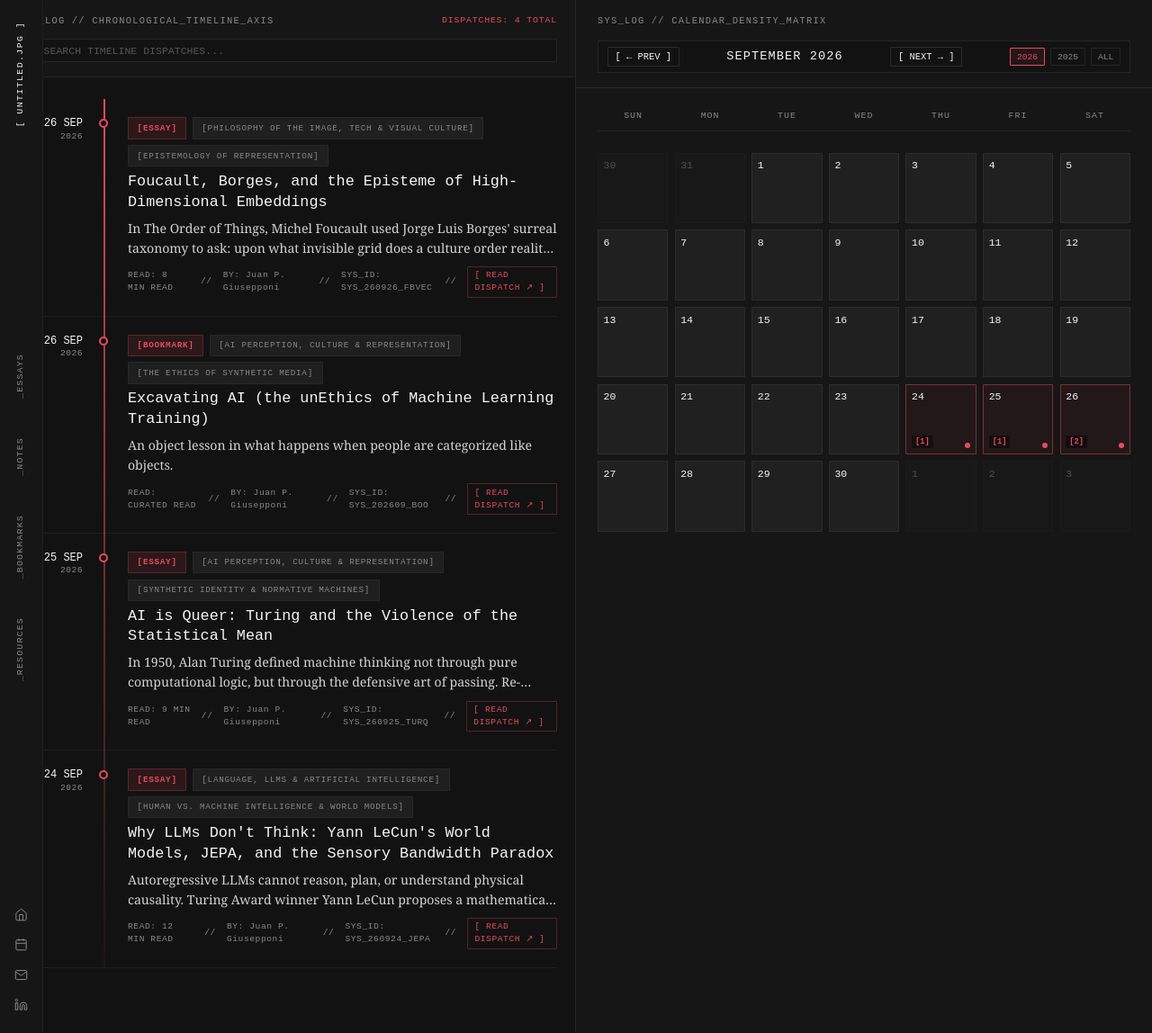
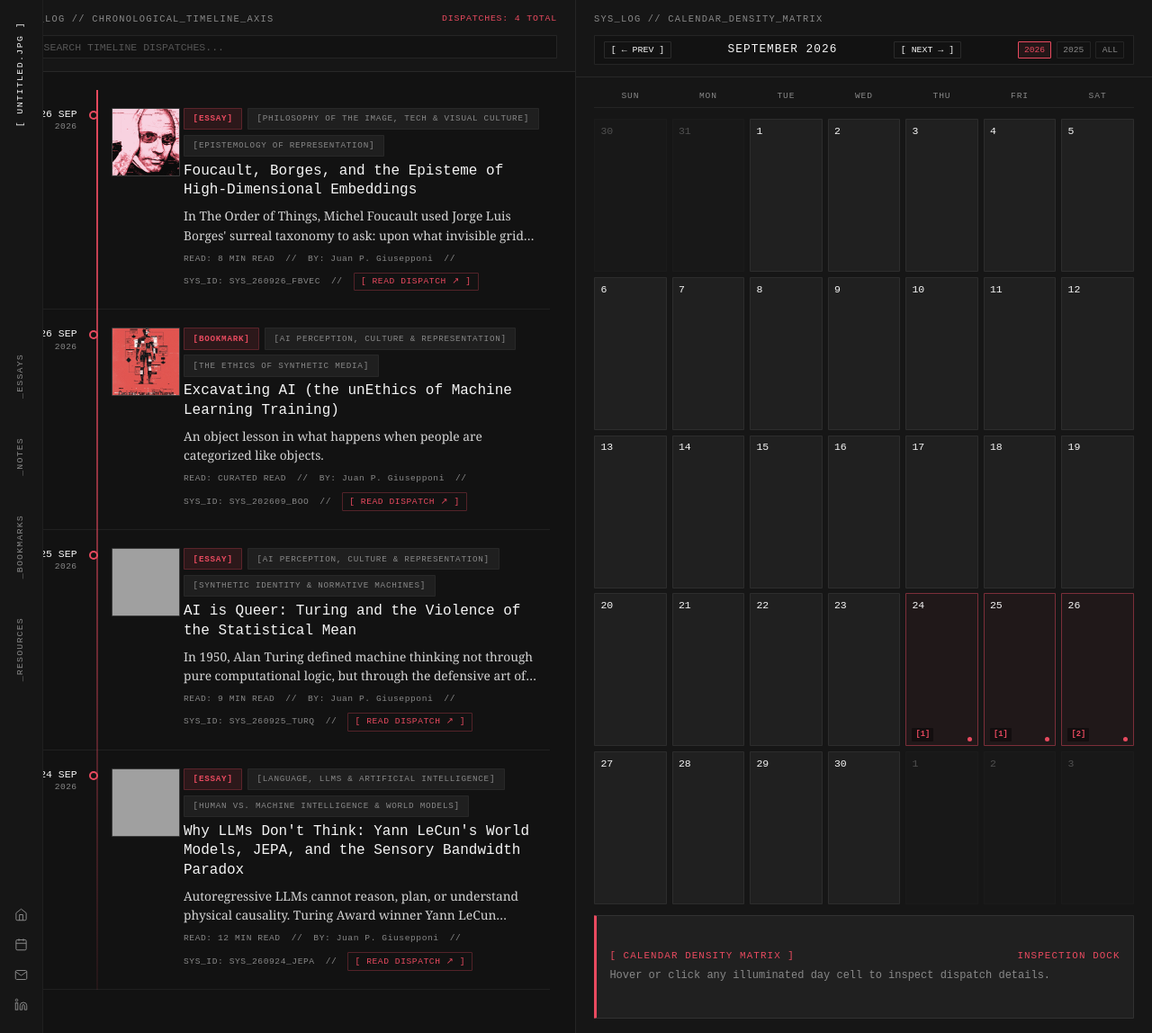
Before and after one commit to mynameisjpg/mynameisjpg, a Jekyll site: the page archive.html, which Jekyll copies as it is, in a window 1280 px wide. Shown: the whole page at 90% size. Built offline with Jekyll 4.4.1, drawn with Linux system fonts in a browser that asks for light colours; some web fonts are replaced; grey boxes are pictures that could not be loaded.

Commit message:
Refine archive.html timeline layout with dithered thumbnails and 100vh no-scroll calendar dock

```diff
--- a/archive.html
+++ b/archive.html
@@ -122,9 +122,9 @@
           <!-- Rendered dynamically by js/archive.js -->
         </div>
 
-        <!-- Interactive Hover Preview Card -->
-        <div class="calendar-hover-preview" id="calendar-hover-preview" style="display: none;">
-          <!-- Dynamically populated on hover -->
+        <!-- Fixed Height Inspection Dock (No Layout Shifting or Scrollbars) -->
+        <div class="calendar-fixed-preview-dock" id="calendar-hover-preview">
+          <!-- Dynamically populated by js/archive.js -->
         </div>
       </div>
     </section>
--- a/css/components/archive.css
+++ b/css/components/archive.css
@@ -1,8 +1,8 @@
 /* ==============================================================================
    UNTITLED.JPG — ARCHIVE COMPONENT STYLESHEET
    Supports 50-50 Split Layout:
-   - Left 50%: Vertical Timeline Spine with Date Nodes & List Items
-   - Right 50%: Interactive Calendar Matrix & Density Preview Surface
+   - Left 50%: Vertical Timeline Spine with Date Nodes, Thumbnails & List Items
+   - Right 50%: Interactive 100vh Calendar Matrix & Fixed Preview Dock
    ============================================================================== */
 
 /* Main Archive Shell Layout overrides */
@@ -27,12 +27,12 @@
 }
 
 .timeline-header-group {
-  padding: 1rem 1.25rem;
+  padding: 0.85rem 1.25rem;
   border-bottom: 1px solid var(--border-subtle, rgba(255, 255, 255, 0.08));
   background-color: var(--neutral-surface, #161616);
   display: flex;
   flex-direction: column;
-  gap: 0.75rem;
+  gap: 0.65rem;
   z-index: 10;
 }
 
@@ -91,7 +91,7 @@
 .timeline-scroll-container {
   flex: 1;
   overflow-y: auto;
-  padding: 1.5rem 1.25rem 3rem 1.25rem;
+  padding: 1.25rem 1.75rem 3rem 1.25rem;
   position: relative;
   scroll-behavior: smooth;
 }
@@ -104,31 +104,36 @@
   margin: 0;
 }
 
-/* Vertical Line Axis */
+/* Vertical Line Axis - Positioned cleanly between Date (Left) and Node */
 .timeline-list::before {
   content: "";
   position: absolute;
   top: 0;
   bottom: 0;
-  left: 95px; /* Positioned between Date (Left) and Content (Right) */
+  left: 87px;
   width: 2px;
   background: linear-gradient(
     180deg,
     var(--primary, #E84A5F) 0%,
-    rgba(232, 74, 95, 0.3) 70%,
-    rgba(232, 74, 95, 0.05) 100%
+    rgba(232, 74, 95, 0.35) 70%,
+    rgba(232, 74, 95, 0.08) 100%
   );
   z-index: 1;
 }
 
-/* Individual Timeline Row */
+/* Individual Timeline Row Grid Layout:
+   Column 1: 72px Date
+   Column 2: 24px Node Dot & Spine
+   Column 3: 84px Dithered Image Thumbnail
+   Column 4: 1fr Text Payload
+*/
 .timeline-item {
   position: relative;
   display: grid;
-  grid-template-columns: 80px 30px 1fr;
+  grid-template-columns: 72px 24px 84px 1fr;
   align-items: start;
   padding: 1.25rem 0;
-  border-bottom: 1px solid rgba(255, 255, 255, 0.05);
+  border-bottom: 1px solid rgba(255, 255, 255, 0.06);
   transition: background-color 0.2s ease;
 }
 
@@ -144,15 +149,15 @@
 /* Left Date Label */
 .timeline-date-col {
   text-align: right;
-  padding-right: 0.5rem;
+  padding-right: 0.4rem;
 }
 
 .timeline-date-day {
   font-family: var(--font-mono, 'Azeret Mono', monospace);
-  font-size: 0.75rem;
+  font-size: 0.72rem;
   font-weight: 500;
   color: var(--text-bright, #F5F5F5);
-  line-height: 1.2;
+  line-height: 1.25;
 }
 
 .timeline-date-year {
@@ -167,7 +172,7 @@
   display: flex;
   justify-content: center;
   align-items: flex-start;
-  padding-top: 2px;
+  padding-top: 3px;
   z-index: 2;
 }
 
@@ -183,26 +188,59 @@
 .timeline-item:hover .timeline-node,
 .timeline-item.active-highlight .timeline-node {
   background-color: var(--primary, #E84A5F);
-  transform: scale(1.3);
+  transform: scale(1.35);
   box-shadow: 0 0 8px rgba(232, 74, 95, 0.6);
+}
+
+/* Thumbnail Column */
+.timeline-thumb-col {
+  padding-left: 0.5rem;
+  padding-right: 0.75rem;
+  z-index: 2;
+}
+
+.timeline-thumb-box {
+  width: 76px;
+  height: 76px;
+  background-color: var(--neutral-card, #202020);
+  border: 1px solid rgba(255, 255, 255, 0.12);
+  border-radius: var(--rounded-sm, 1px);
+  overflow: hidden;
+  display: flex;
+  align-items: center;
+  justify-content: center;
+}
+
+.timeline-thumb-img {
+  width: 100%;
+  height: 100%;
+  object-fit: cover;
+  filter: contrast(105%) grayscale(20%);
+  transition: transform 0.25s ease, filter 0.25s ease;
+}
+
+.timeline-item:hover .timeline-thumb-img {
+  transform: scale(1.08);
+  filter: contrast(115%) grayscale(0%);
 }
 
 /* Right Content Payload */
 .timeline-content-col {
-  padding-left: 0.75rem;
+  padding-left: 0.25rem;
+  padding-right: 0.75rem;
 }
 
 .timeline-meta-top {
   display: flex;
   flex-wrap: wrap;
   align-items: center;
-  gap: 0.4rem;
+  gap: 0.35rem;
   margin-bottom: 0.35rem;
 }
 
 .timeline-title {
   font-family: var(--font-mono, 'Azeret Mono', monospace);
-  font-size: 1.05rem;
+  font-size: 1rem;
   font-weight: 400;
   color: var(--text-bright, #F5F5F5);
   line-height: 1.35;
@@ -218,11 +256,11 @@
 
 .timeline-excerpt {
   font-family: var(--font-serif, 'Platypi', Georgia, serif);
-  font-size: 0.88rem;
+  font-size: 0.86rem;
   font-weight: 300;
   color: var(--text-body, #D4D4D4);
   line-height: 1.55;
-  margin: 0 0 0.6rem 0;
+  margin: 0 0 0.55rem 0;
   display: -webkit-box;
   -webkit-line-clamp: 2;
   -webkit-box-orient: vertical;
@@ -231,8 +269,9 @@
 
 .timeline-meta-bottom {
   display: flex;
+  flex-wrap: wrap;
   align-items: center;
-  gap: 0.75rem;
+  gap: 0.5rem 0.75rem;
   font-family: var(--font-mono, 'Azeret Mono', monospace);
   font-size: 0.6rem;
   color: var(--text-muted, #888888);
@@ -248,6 +287,7 @@
   padding: 0.15rem 0.45rem;
   border-radius: var(--rounded-sm, 1px);
   transition: all 0.15s ease;
+  cursor: pointer;
 }
 
 .timeline-read-btn:hover {
@@ -257,26 +297,25 @@
 
 
 /* ==============================================================================
-   RIGHT COLUMN: CALENDAR DENSITY MATRIX & PREVIEW SURFACE
+   RIGHT COLUMN: CALENDAR DENSITY MATRIX (STRICT 100VH NO SCROLLBAR)
    ============================================================================== */
 .calendar-column {
   display: flex;
   flex-direction: column;
   height: 100vh;
   background-color: var(--neutral-surface, #161616);
-  overflow-y: auto;
+  overflow: hidden; /* Strict no scrollbar */
 }
 
 .calendar-header-group {
-  padding: 1rem 1.5rem;
+  padding: 0.85rem 1.25rem;
   border-bottom: 1px solid var(--border-subtle, rgba(255, 255, 255, 0.08));
   background-color: var(--neutral-surface, #161616);
   display: flex;
   flex-direction: column;
-  gap: 0.85rem;
+  gap: 0.65rem;
   z-index: 10;
-  position: sticky;
-  top: 0;
+  flex-shrink: 0;
 }
 
 .calendar-header-top {
@@ -301,7 +340,7 @@
   background-color: var(--neutral-bg, #121212);
   border: 1px solid var(--border-subtle, rgba(255, 255, 255, 0.1));
   border-radius: var(--rounded-sm, 1px);
-  padding: 0.4rem 0.6rem;
+  padding: 0.35rem 0.6rem;
 }
 
 .calendar-nav-btn {
@@ -309,8 +348,8 @@
   border: 1px solid rgba(255, 255, 255, 0.1);
   color: var(--text-bright, #F5F5F5);
   font-family: var(--font-mono, 'Azeret Mono', monospace);
-  font-size: 0.65rem;
-  padding: 0.25rem 0.5rem;
+  font-size: 0.62rem;
+  padding: 0.2rem 0.45rem;
   cursor: pointer;
   border-radius: var(--rounded-sm, 1px);
   transition: all 0.15s ease;
@@ -323,7 +362,7 @@
 
 .calendar-current-month {
   font-family: var(--font-mono, 'Azeret Mono', monospace);
-  font-size: 0.85rem;
+  font-size: 0.8rem;
   font-weight: 500;
   color: var(--text-bright, #F5F5F5);
   letter-spacing: 0.08em;
@@ -341,7 +380,7 @@
   color: var(--text-muted, #888888);
   font-family: var(--font-mono, 'Azeret Mono', monospace);
   font-size: 0.6rem;
-  padding: 0.2rem 0.45rem;
+  padding: 0.18rem 0.4rem;
   cursor: pointer;
   border-radius: var(--rounded-sm, 1px);
   transition: all 0.15s ease;
@@ -354,26 +393,29 @@
   background-color: rgba(232, 74, 95, 0.08);
 }
 
-/* 7-Column Calendar Grid */
+/* Calendar Main Body Grid Section */
 .calendar-body-padding {
-  padding: 1.5rem;
+  padding: 0.85rem 1.25rem 1rem 1.25rem;
   display: flex;
   flex-direction: column;
-  gap: 1.5rem;
+  flex: 1;
+  gap: 0.75rem;
+  overflow: hidden;
 }
 
 .calendar-days-header {
   display: grid;
   grid-template-columns: repeat(7, 1fr);
-  gap: 0.4rem;
+  gap: 0.35rem;
   text-align: center;
   border-bottom: 1px solid rgba(255, 255, 255, 0.06);
-  padding-bottom: 0.5rem;
+  padding-bottom: 0.35rem;
+  flex-shrink: 0;
 }
 
 .day-name-cell {
   font-family: var(--font-mono, 'Azeret Mono', monospace);
-  font-size: 0.62rem;
+  font-size: 0.6rem;
   color: var(--text-muted, #888888);
   letter-spacing: 0.1em;
   text-transform: uppercase;
@@ -382,22 +424,23 @@
 .calendar-grid-cells {
   display: grid;
   grid-template-columns: repeat(7, 1fr);
-  gap: 0.45rem;
+  gap: 0.35rem;
+  flex: 1;
 }
 
-/* Individual Calendar Day Cell */
+/* Individual Calendar Day Cell - Sharp Tactical Geometry */
 .calendar-day-cell {
-  aspect-ratio: 1 / 1;
   background-color: var(--neutral-card, #202020);
   border: 1px solid rgba(255, 255, 255, 0.06);
   border-radius: var(--rounded-sm, 1px);
-  padding: 0.35rem;
+  padding: 0.3rem 0.4rem;
   display: flex;
   flex-direction: column;
   justify-content: space-between;
   position: relative;
   cursor: pointer;
-  transition: all 0.18s ease;
+  min-height: 44px;
+  transition: border-color 0.15s ease, background-color 0.15s ease;
 }
 
 .calendar-day-cell.other-month {
@@ -407,13 +450,12 @@
 
 .calendar-day-cell.has-posts {
   border-color: rgba(232, 74, 95, 0.45);
-  background-color: rgba(232, 74, 95, 0.06);
+  background-color: rgba(232, 74, 95, 0.05);
 }
 
 .calendar-day-cell.has-posts:hover {
   border-color: var(--primary, #E84A5F);
   background-color: rgba(232, 74, 95, 0.15);
-  transform: translateY(-2px);
 }
 
 .calendar-day-cell.selected-date {
@@ -450,34 +492,33 @@
 }
 
 .day-dot-indicator {
-  width: 6px;
-  height: 6px;
+  width: 5px;
+  height: 5px;
   border-radius: 50%;
   background-color: var(--primary, #E84A5F);
 }
 
-/* Dynamic Interactive Hover Preview Box */
-.calendar-hover-preview {
+/* FIXED-HEIGHT BOTTOM PREVIEW DOCK (No Layout Shifting or Scrollbars) */
+.calendar-fixed-preview-dock {
+  height: 115px;
+  min-height: 115px;
+  max-height: 115px;
   background-color: var(--neutral-card, #202020);
   border: 1px solid var(--border-subtle, rgba(255, 255, 255, 0.12));
   border-left: 3px solid var(--primary, #E84A5F);
   border-radius: var(--rounded-sm, 1px);
-  padding: 1rem 1.15rem;
-  margin-top: 0.5rem;
+  padding: 0.65rem 0.9rem;
   display: flex;
   flex-direction: column;
-  gap: 0.6rem;
-  animation: fadeIn 0.2s ease-out;
+  justify-content: center;
+  gap: 0.35rem;
+  overflow: hidden;
+  flex-shrink: 0;
 }
 
-@keyframes fadeIn {
-  from { opacity: 0; transform: translateY(4px); }
-  to { opacity: 1; transform: translateY(0); }
-}
-
-.preview-date-title {
+.dock-date-title {
   font-family: var(--font-mono, 'Azeret Mono', monospace);
-  font-size: 0.72rem;
+  font-size: 0.68rem;
   color: var(--primary, #E84A5F);
   letter-spacing: 0.1em;
   text-transform: uppercase;
@@ -486,30 +527,28 @@
   align-items: center;
 }
 
-.preview-post-item {
-  padding: 0.4rem 0;
-  border-bottom: 1px solid rgba(255, 255, 255, 0.05);
+.dock-post-item {
+  display: flex;
+  flex-direction: column;
+  gap: 0.15rem;
 }
 
-.preview-post-item:last-child {
-  border-bottom: none;
+.dock-post-title {
+  font-family: var(--font-mono, 'Azeret Mono', monospace);
+  font-size: 0.8rem;
+  color: var(--text-bright, #F5F5F5);
+  text-decoration: none;
+  white-space: nowrap;
+  overflow: hidden;
+  text-overflow: ellipsis;
 }
 
-.preview-post-title {
-  font-family: var(--font-mono, 'Azeret Mono', monospace);
-  font-size: 0.82rem;
-  color: var(--text-bright, #F5F5F5);
-  text-decoration: none;
-  display: block;
-  margin-bottom: 0.2rem;
-}
-
-.preview-post-title:hover {
+.dock-post-title:hover {
   color: var(--primary, #E84A5F);
 }
 
-.preview-post-meta {
+.dock-post-meta {
   font-family: var(--font-mono, 'Azeret Mono', monospace);
-  font-size: 0.6rem;
+  font-size: 0.58rem;
   color: var(--text-muted, #888888);
 }
--- a/js/archive.js
+++ b/js/archive.js
@@ -208,20 +208,37 @@ function renderTimelineList() {
     const yearFull = !isNaN(d.getTime()) ? d.getFullYear() : "----";
     const sysId = post.sys_id || "0x00";
 
+    // Image path resolution
+    let imageSrc = "assets/images/turing1.png";
+    if (post.image) {
+      if (typeof post.image === "object" && post.image.path) {
+        imageSrc = post.image.path;
+      } else if (typeof post.image === "string") {
+        imageSrc = post.image;
+      }
+    }
+
     return `
       <li class="timeline-item ${activeDateFilter && post.date.substring(0,10) === activeDateFilter ? 'active-highlight' : ''}" id="timeline-item-${post.slug}">
-        <!-- Left Date Column -->
+        <!-- Column 1: Date -->
         <div class="timeline-date-col">
           <div class="timeline-date-day">${dayNum} ${monthShort}</div>
           <div class="timeline-date-year">${yearFull}</div>
         </div>
 
-        <!-- Center Node on Spine -->
+        <!-- Column 2: Center Node on Spine -->
         <div class="timeline-node-col">
           <div class="timeline-node"></div>
         </div>
 
-        <!-- Right Content Payload Column -->
+        <!-- Column 3: Dithered Thumbnail -->
+        <div class="timeline-thumb-col">
+          <div class="timeline-thumb-box">
+            <img src="${imageSrc}" alt="${post.title}" class="timeline-thumb-img" onerror="this.src='assets/images/turing1.png'" />
+          </div>
+        </div>
+
+        <!-- Column 4: Text Content Payload -->
         <div class="timeline-content-col">
           <div class="timeline-meta-top">
             <span class="meta-chip chip-primary">[${(post.format || "ESSAY").toUpperCase()}]</span>
@@ -329,7 +346,7 @@ function renderCalendarGrid() {
     `;
   }
 
-  // Next month leading days to complete grid rows (35 or 42 cells total)
+  // Next month leading days to complete 35 cells
   const totalRendered = firstDayIndex + totalDaysInMonth;
   const remainingCells = (totalRendered <= 35 ? 35 : 42) - totalRendered;
 
@@ -343,8 +360,11 @@ function renderCalendarGrid() {
 
   gridContainer.innerHTML = cellsHtml;
 
-  // Attach Hover Listener for Preview Tooltip Box
+  // Attach Hover Listener for Fixed Bottom Dock Preview
   attachCalendarHoverEvents(postsByDay);
+
+  // Set default initial preview content if no cell is hovered
+  setInitialDockPreview();
 }
 
 function handleCalendarDayClick(dateStr, hasPosts) {
@@ -368,10 +388,47 @@ function handleCalendarDayClick(dateStr, hasPosts) {
   if (scrollCol) scrollCol.scrollTop = 0;
 }
 
+function setInitialDockPreview() {
+  const dock = document.getElementById("calendar-hover-preview");
+  if (!dock) return;
+
+  if (activeDateFilter) {
+    const matchingPosts = ARCHIVE_POSTS.filter(p => p.date.substring(0, 10) === activeDateFilter);
+    if (matchingPosts.length > 0) {
+      dock.innerHTML = `
+        <div class="dock-date-title">
+          <span>[ FILTERED DATE: ${activeDateFilter} ]</span>
+          <span>${matchingPosts.length} DISPATCH${matchingPosts.length > 1 ? 'ES' : ''}</span>
+        </div>
+        <div class="dock-post-item">
+          <a href="index.html#dispatch-${matchingPosts[0].slug}" class="dock-post-title">${matchingPosts[0].title}</a>
+          <div class="dock-post-meta">
+            <span>[${(matchingPosts[0].format || 'ESSAY').toUpperCase()}]</span> •
+            <span>${matchingPosts[0].read_time || '8 MIN READ'}</span> •
+            <span>${matchingPosts[0].pillar || ''}</span>
+          </div>
+        </div>
+      `;
+      return;
+    }
+  }
+
+  // Fallback default dock message
+  dock.innerHTML = `
+    <div class="dock-date-title">
+      <span>[ CALENDAR DENSITY MATRIX ]</span>
+      <span>INSPECTION DOCK</span>
+    </div>
+    <div class="dock-post-item">
+      <span class="dock-post-title" style="color:var(--text-muted); font-size:0.75rem;">Hover or click any illuminated day cell to inspect dispatch details.</span>
+    </div>
+  `;
+}
+
 function attachCalendarHoverEvents(postsByDay) {
   const cells = document.querySelectorAll(".calendar-day-cell.has-posts");
-  const previewBox = document.getElementById("calendar-hover-preview");
-  if (!previewBox) return;
+  const dock = document.getElementById("calendar-hover-preview");
+  if (!dock) return;
 
   cells.forEach(cell => {
     cell.addEventListener("mouseenter", () => {
@@ -380,24 +437,25 @@ function attachCalendarHoverEvents(postsByDay) {
       const posts = postsByDay[day] || [];
 
       if (posts.length > 0) {
-        previewBox.style.display = "flex";
-        previewBox.innerHTML = `
-          <div class="preview-date-title">
+        dock.innerHTML = `
+          <div class="dock-date-title">
             <span>[ DATE: ${dateStr} ]</span>
             <span>${posts.length} DISPATCH${posts.length > 1 ? 'ES' : ''}</span>
           </div>
-          ${posts.map(p => `
-            <div class="preview-post-item">
-              <a href="index.html#dispatch-${p.slug}" class="preview-post-title">${p.title}</a>
-              <div class="preview-post-meta">
-                <span>[${(p.format || 'ESSAY').toUpperCase()}]</span> •
-                <span>${p.read_time || '8 MIN READ'}</span> •
-                <span>${p.pillar || ''}</span>
-              </div>
+          <div class="dock-post-item">
+            <a href="index.html#dispatch-${posts[0].slug}" class="dock-post-title">${posts[0].title}</a>
+            <div class="dock-post-meta">
+              <span>[${(posts[0].format || 'ESSAY').toUpperCase()}]</span> •
+              <span>${posts[0].read_time || '8 MIN READ'}</span> •
+              <span>${posts[0].pillar || ''}</span>
             </div>
-          `).join("")}
+          </div>
         `;
       }
     });
+
+    cell.addEventListener("mouseleave", () => {
+      setInitialDockPreview();
+    });
   });
 }
```
